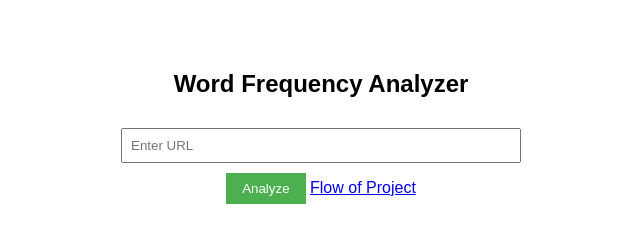
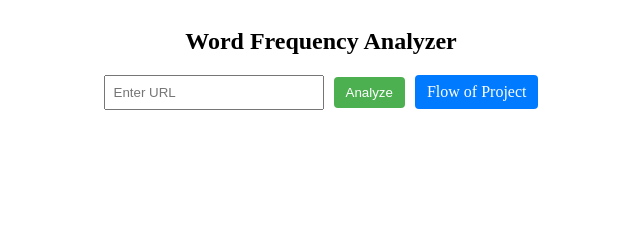
Before and after one commit to arpitiitp/CloudBash, a plain HTML site: page frontend/index.html in a window 1280 px wide. Shown: the whole page, without its empty margins (319-959 px from the left). Drawn offline with Linux system fonts and the light colour scheme.

Commit message:
Update styles.css

```diff
--- a/frontend/styles.css
+++ b/frontend/styles.css
@@ -1,39 +1,44 @@
-body {
-    font-family: Arial, sans-serif;
+.container {
     display: flex;
     flex-direction: column;
     align-items: center;
-    margin-top: 50px;
 }
-.container {
-    width: 400px;
-    text-align: center;
+
+.input-container {
+    display: flex;
+    align-items: center;
+    gap: 10px; /* Space between input, analyze button, and flow button */
 }
+
 input[type="text"] {
-    width: 100%;
     padding: 8px;
-    margin: 10px 0;
-    box-sizing: border-box;
+    width: 200px;
 }
+
 button {
-    padding: 8px 16px;
+    padding: 8px 12px;
     background-color: #4CAF50;
     color: white;
     border: none;
+    border-radius: 4px;
     cursor: pointer;
 }
-button:hover {
-    background-color: #45a049;
+
+.flow-button {
+    padding: 8px 12px;
+    background-color: #007BFF;
+    color: white;
+    text-decoration: none;
+    border: none;
+    border-radius: 4px;
+    cursor: pointer;
+    transition: transform 0.1s, background-color 0.2s;
 }
-table {
-    margin-top: 20px;
-    width: 100%;
-    border-collapse: collapse;
+
+.flow-button:hover {
+    background-color: #0056b3;
 }
-table, th, td {
-    border: 1px solid #ddd;
-    padding: 8px;
+
+.flow-button:active {
+    transform: scale(0.95); /* Click effect */
 }
-th {
-    background-color: #f2f2f2;
-}
```
